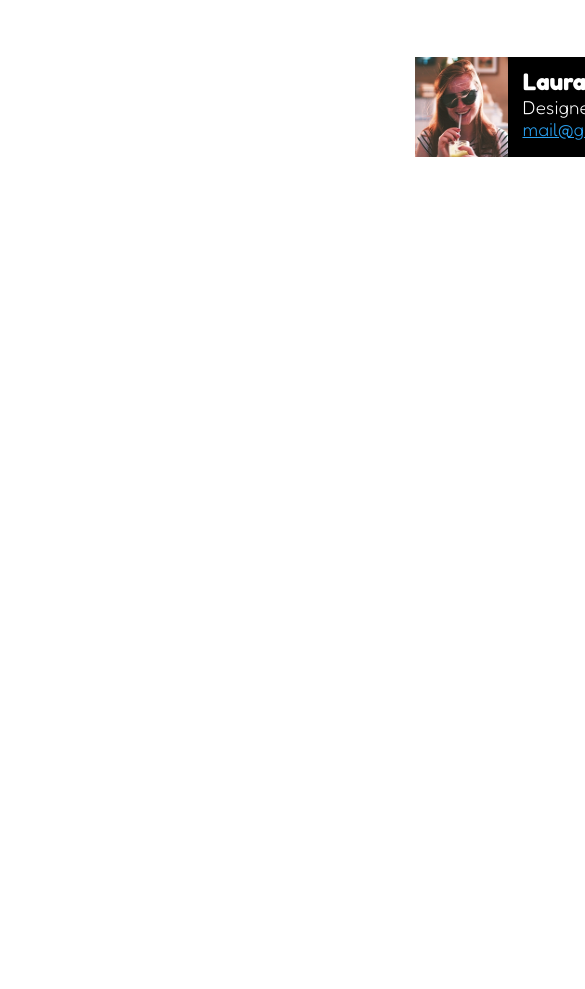
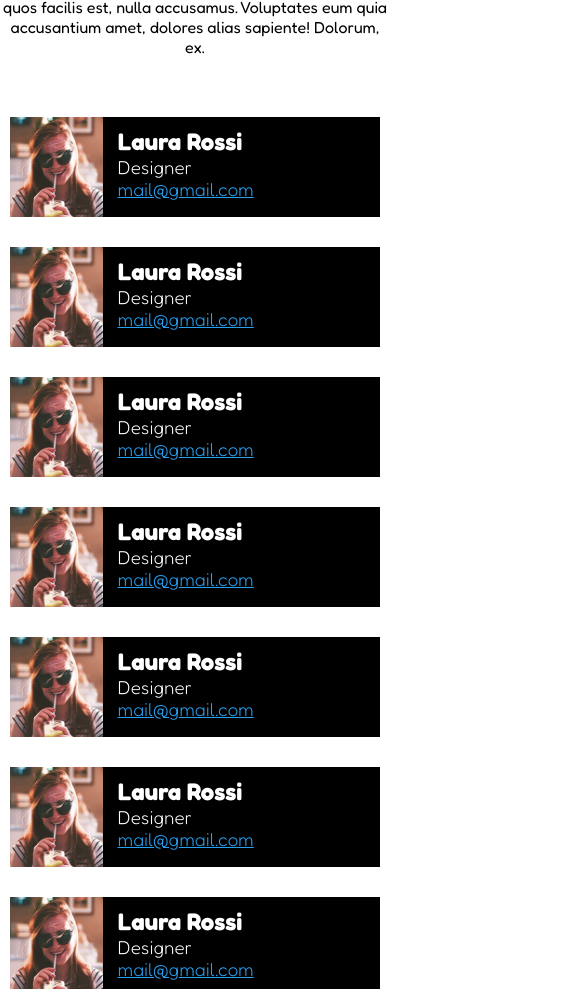
Before and after one commit to MegaEmme/js-our-team, a plain HTML site: page index.html in a window 390 px wide. Shown: the part 171-1160 px from the top of the page, 585 px wide, since content can reach past the window. Before the commit the page ends 844 px from the top, so only its background shows below. Drawn offline with Linux system fonts and the light colour scheme.

Commit message:
feat: create responsiveness

```diff
--- a/index.html
+++ b/index.html
@@ -33,7 +33,72 @@
                 </div>
 
             </div>
+            <div class="card">
 
+                <img class="image" src="/img/female1.png" alt="female1">
+
+                <div class="info">
+                    <h2>Laura Rossi</h2>
+                    <h3> Designer</h3>
+                    <h3 class="mail">mail@gmail.com</h3>
+                </div>
+
+            </div>
+            <div class="card">
+
+                <img class="image" src="/img/female1.png" alt="female1">
+
+                <div class="info">
+                    <h2>Laura Rossi</h2>
+                    <h3> Designer</h3>
+                    <h3 class="mail">mail@gmail.com</h3>
+                </div>
+
+            </div>
+            <div class="card">
+
+                <img class="image" src="/img/female1.png" alt="female1">
+
+                <div class="info">
+                    <h2>Laura Rossi</h2>
+                    <h3> Designer</h3>
+                    <h3 class="mail">mail@gmail.com</h3>
+                </div>
+
+            </div>
+            <div class="card">
+
+                <img class="image" src="/img/female1.png" alt="female1">
+
+                <div class="info">
+                    <h2>Laura Rossi</h2>
+                    <h3> Designer</h3>
+                    <h3 class="mail">mail@gmail.com</h3>
+                </div>
+
+            </div>
+            <div class="card">
+
+                <img class="image" src="/img/female1.png" alt="female1">
+
+                <div class="info">
+                    <h2>Laura Rossi</h2>
+                    <h3> Designer</h3>
+                    <h3 class="mail">mail@gmail.com</h3>
+                </div>
+
+            </div>
+            <div class="card">
+
+                <img class="image" src="/img/female1.png" alt="female1">
+
+                <div class="info">
+                    <h2>Laura Rossi</h2>
+                    <h3> Designer</h3>
+                    <h3 class="mail">mail@gmail.com</h3>
+                </div>
+
+            </div>
 
         </main>
     </div>
--- a/style.css
+++ b/style.css
@@ -6,7 +6,10 @@
 }
 
 .container{
-    width: 1200px;
+    max-width: 1200px;
+    display: flex;
+    flex-direction: column;
+    flex-wrap: wrap;
 }
 
 header{
```
